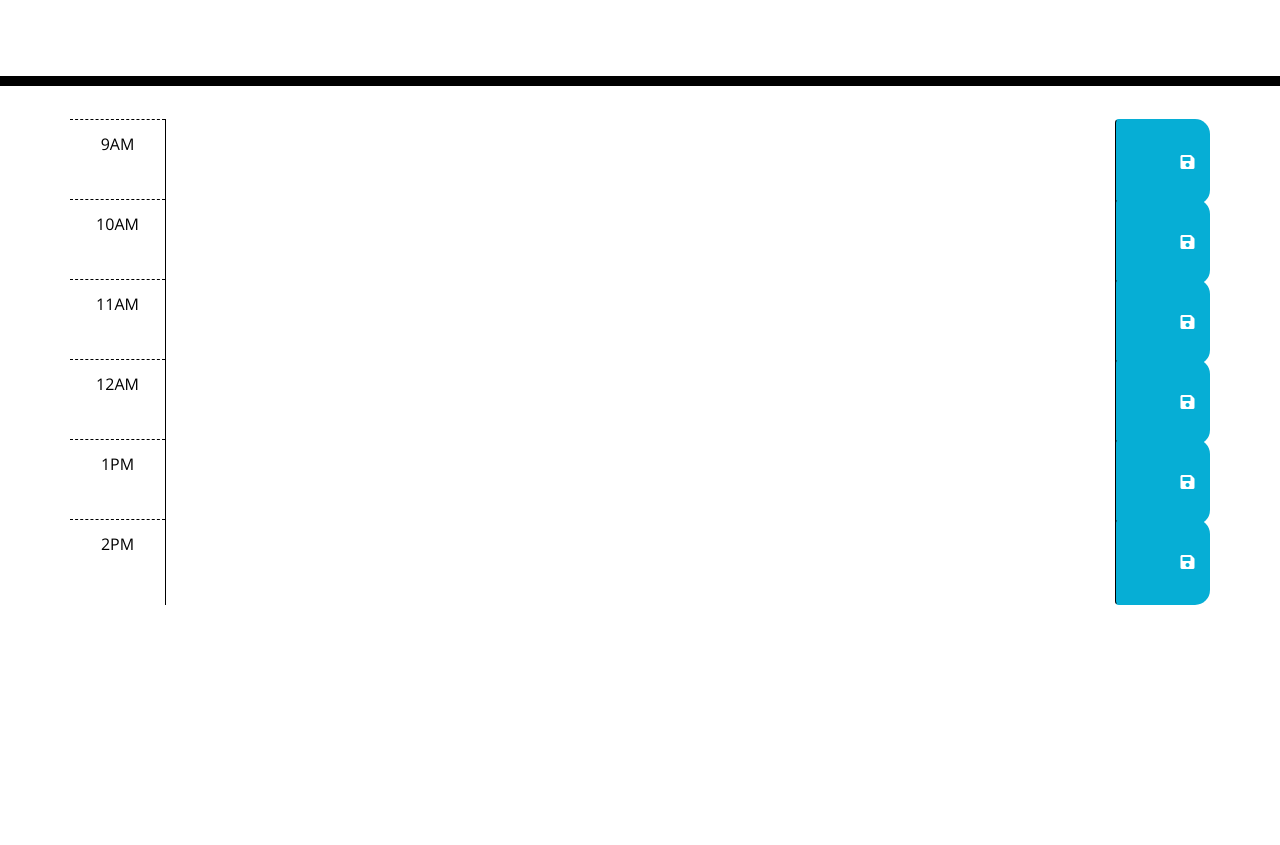
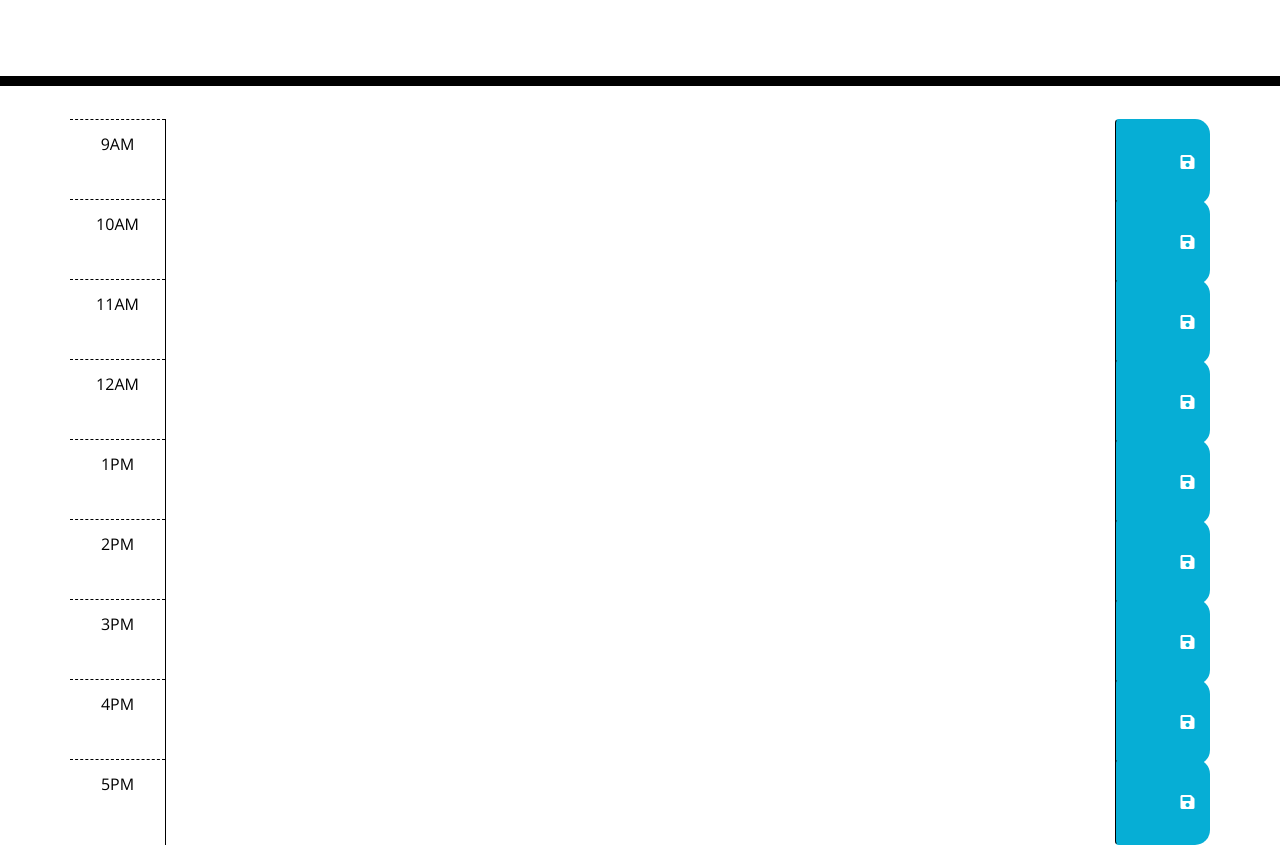
Before and after one commit to annabessant/APIs-Daily-Planner-App, a plain HTML site: page index.html in a window 1280 px wide. Shown: the part 182-1027 px from the top of the page. Before the commit the page ends 800 px from the top, so only its background shows below. Drawn offline with nearby package versions, Linux system fonts and the light colour scheme.

Commit message:
add remaining hours

```diff
--- a/index.html
+++ b/index.html
@@ -72,6 +72,27 @@
             <i class="fas fa-save" aria-hidden="true"></i>
           </button>
         </div>
+        <div id="hour-15" class="row time-block">
+          <div class="col-2 col-md-1 hour text-center py-3">3PM</div>
+          <textarea class="col-8 col-md-10 description" rows="3"> </textarea>
+          <button class="btn saveBtn col-2 col-md-1" aria-label="save">
+            <i class="fas fa-save" aria-hidden="true"></i>
+          </button>
+        </div>
+        <div id="hour-16" class="row time-block">
+          <div class="col-2 col-md-1 hour text-center py-3">4PM</div>
+          <textarea class="col-8 col-md-10 description" rows="3"> </textarea>
+          <button class="btn saveBtn col-2 col-md-1" aria-label="save">
+            <i class="fas fa-save" aria-hidden="true"></i>
+          </button>
+        </div>
+        <div id="hour-17" class="row time-block">
+          <div class="col-2 col-md-1 hour text-center py-3">5PM</div>
+          <textarea class="col-8 col-md-10 description" rows="3"> </textarea>
+          <button class="btn saveBtn col-2 col-md-1" aria-label="save">
+            <i class="fas fa-save" aria-hidden="true"></i>
+          </button>
+        </div>
     </div>
 
     <script src="https://cdnjs.cloudflare.com/ajax/libs/jquery/3.2.1/jquery.min.js"></script>
```
